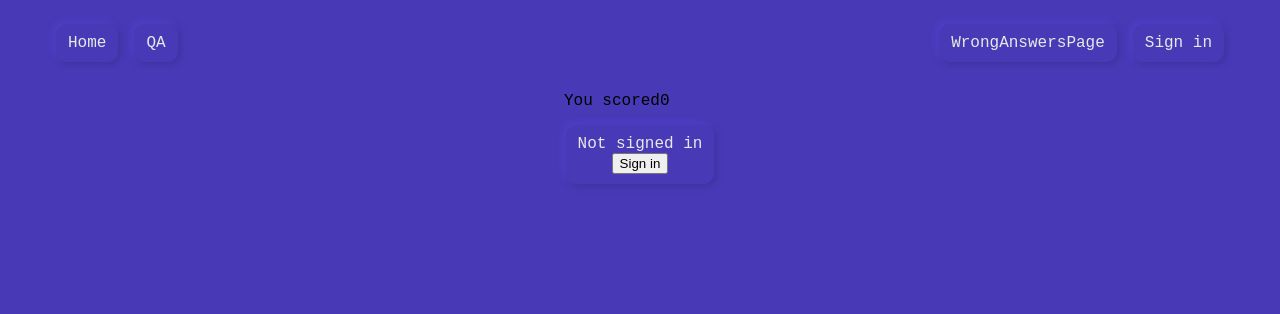
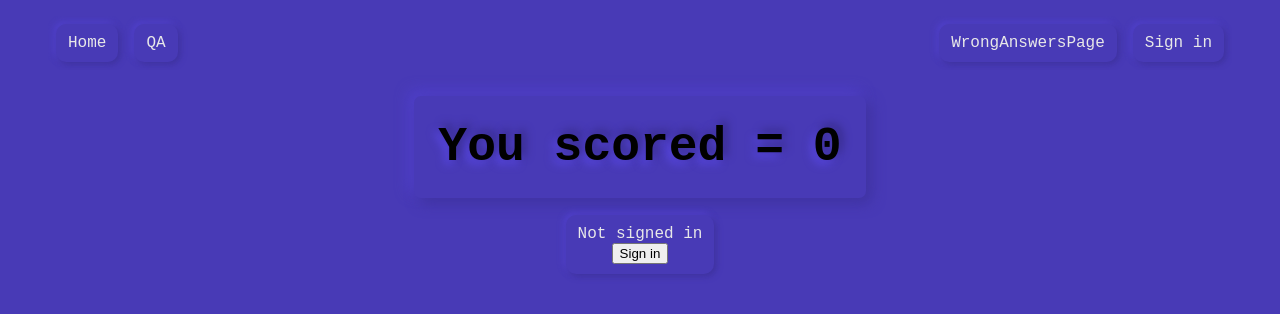
Before and after one commit to dragoslavIvkovic/Test-your-JS-skills---NEXT.JS-REDUX-MONGODB, a Next.js app: page /SaveComponent in a window 1280 px wide. Shown: the top 314 px of the page. Built offline with nearby package versions, Linux system fonts and the light colour scheme; no server answers.

Commit message:
css impovments

```diff
--- a/pages/SaveComponent.js
+++ b/pages/SaveComponent.js
@@ -1,6 +1,7 @@
 import React, { useRef, useState } from 'react';
 import { useSession } from 'next-auth/react';
 import { useSelector, useDispatch } from 'react-redux';
+
 import styles from '../styles/Elements.module.css';
 import BtnSignIn from '../components/BtnSignIn';
 
@@ -34,13 +35,11 @@ function SaveComponent() {
     }
   };
 
-  console.log('save', score);
-
   return (
 
     <div className={styles.saveSection}>
-      <p className="score-section">
-        You scored
+      <p className={styles.scoreSection}>
+        You scored =&nbsp;
         {score}
 
       </p>
@@ -51,8 +50,8 @@ function SaveComponent() {
         <p>
           {' '}
           {!saved ? (
-            <button type="button" onClick={saveScore}>
-              Do you wan to save
+            <button type="button" onClick={saveScore} className={styles.nextBtn}>
+              Do you wan to save ?
             </button>
           ) : (
             <p>Saved</p>
--- a/pages/index.js
+++ b/pages/index.js
@@ -6,8 +6,6 @@ import clientPromise from '../lib/mongodb';
 import uuidv from '../util/uuidv';
 
 export default function Home({ users }) {
-
-  console.log(typeof users)
   const beginnerSample = users.filter((user) => user.level === 'beginnerSample');
   const hardcoreSample = users.filter((user) => user.level === 'hardcoreSample');
   const middleSample = users.filter((user) => user.level === 'middleSample');
--- a/styles/Elements.module.css
+++ b/styles/Elements.module.css
@@ -15,7 +15,7 @@
 }
 
 .code {
-  width: 100%;
+  width: 30rem;
   height: max-content;
   align-items: center;
   justify-content: center;
@@ -120,13 +120,17 @@
 }
 
 .link:hover {
-  border: 1px solid var(--main-bg-purple);
-  box-shadow: 2px 2px 4px #c5c5c5, -2px -2px 4px #ffffff;
+  border: 2px solid var(--main-bg-purple);
+
+box-shadow: inset 5px 5px 14px #3f33a0,
+            inset -5px -5px 14px #5141cc
 }
 
 .link:active {
   font-weight: bold;
-  box-shadow: 2px 2px 4px #c5c5c5, -2px -2px 4px #ffffff;
+
+box-shadow: inset 5px 5px 14px #3f33a0,
+            inset -5px -5px 14px #5141cc
 }
 
 .topNavRight {
@@ -301,6 +305,22 @@
 /* Save Component */
 
 .saveSection {
-  display: grid;
-  justify-content: center;
+   display: grid;
+  place-items: center;
 }
+
+.scoreSection{
+  font-size: 3rem;
+  border-radius: 7px;
+  font-weight: 900;
+  padding:0.5em;color:black;
+background: #483ab6;
+box-shadow:  5px 5px 14px #3f33a0,
+             -5px -5px 14px #5141cc;
+
+
+
+text-shadow: 4px -4px 8px #372c8a,
+-4px 4px 8px #5948e2;
+
+}
```
Also changed, not shown: pages/QApage.js (+5 -6 lines).
